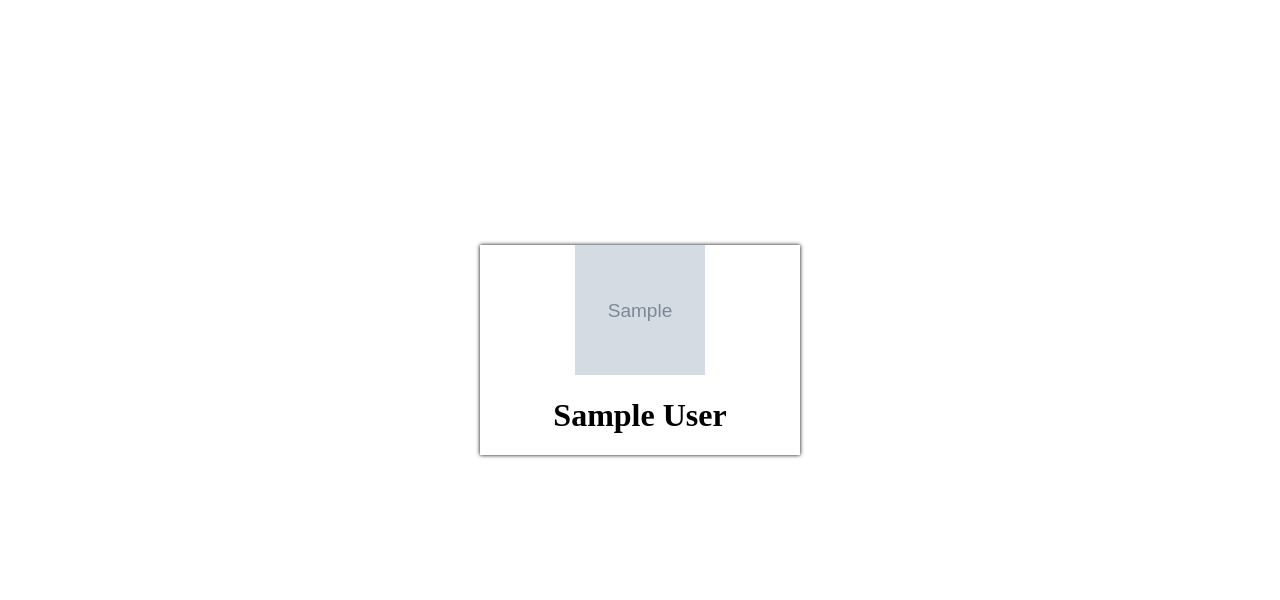
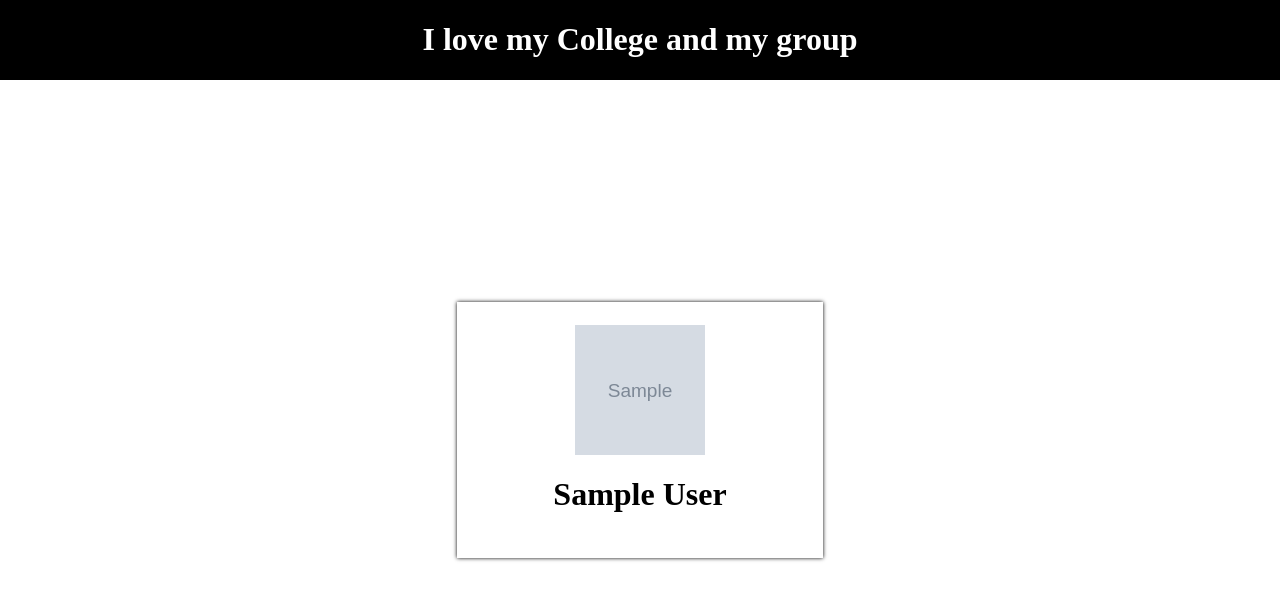
Before and after one commit to EmDetey/examen, a PHP site: page / in a window 1280 px wide. Shown: the top 600 px of the page. Run offline with PHP 8.4, Linux system fonts and the light colour scheme; tables that the repository leaves empty or names only in its code hold one stand-in row (values such as "Sample post"); grey boxes marked "Sample" are stand-in pictures.

Commit message:
last commit

```diff
--- /dev/null
+++ b/git.txt
@@ -0,0 +1 @@
+https://github.com/EmDetey/examen
--- a/header.php
+++ b/header.php
@@ -0,0 +1,3 @@
+<header>
+	<h1>I love my College and my group</h1>
+</header>
--- a/index.php
+++ b/index.php
@@ -18,6 +18,7 @@
     <title>Document</title>
 </head>
 <body>
+    <?php require "header.php"; ?>
     <div class="wrapper">
             <div class="container">
             <?php while(($user = mysqli_fetch_assoc($all_users))): ?>
@@ -33,6 +34,14 @@
         body{
             padding: 0;
             margin: 0;
+        }
+        header{
+            display: flex;
+            width: 100%;
+            justify-content: center;
+            align-items: center;
+            background: black;
+            color: white;
         }
         .wrapper{
            display: flex;
@@ -59,6 +68,7 @@
             flex-direction: column;
             max-width: 320px;
             width: 100%;
+            padding: 23px;
 
         }
         .card img{
```
Also changed, not shown: img/piva.png (added), img/r.jpg (added).
